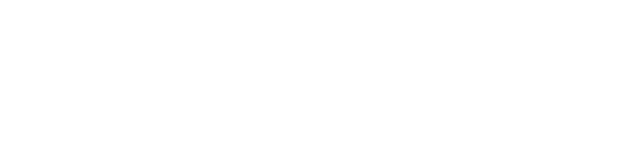
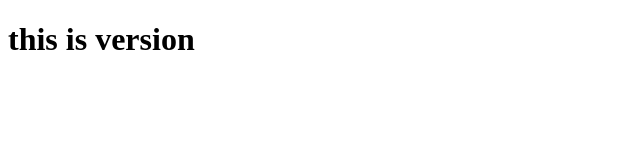
Before and after one commit to anamika-bot/myrepo, a plain HTML site: page index.html in a window 1280 px wide. Shown: the whole page, without its empty margins (0-640 px from the left). Drawn offline with Linux system fonts and the light colour scheme.

Commit message:
this is version

```diff
--- a/index.html
+++ b/index.html
@@ -5,7 +5,7 @@
     <meta name="viewport" content="width=device-width, initial-scale=1.0">
     <title>Document</title>
 </head>
-<body>
+<body> <h1>this is version</h1>
 
 </body>
 </html>
```
